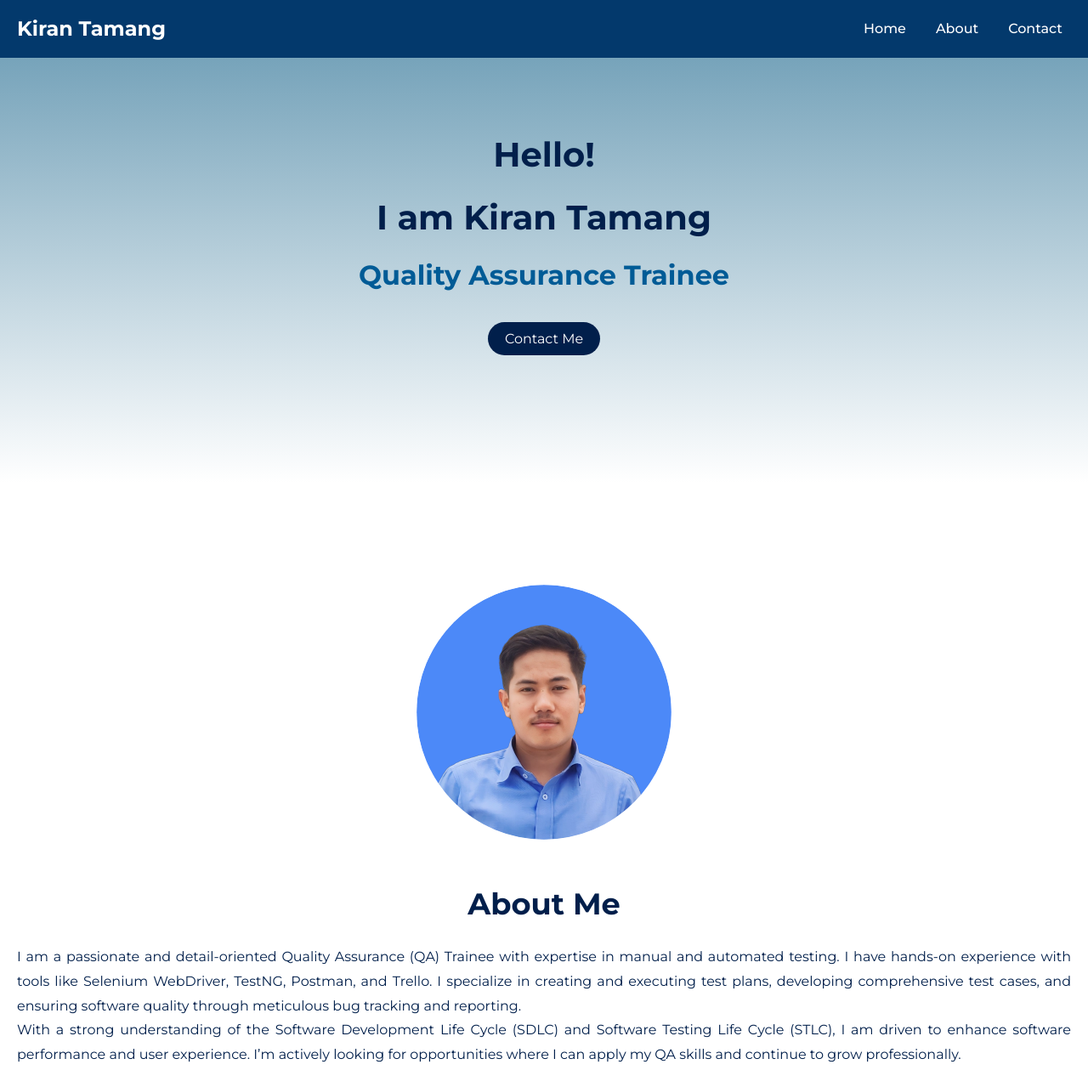
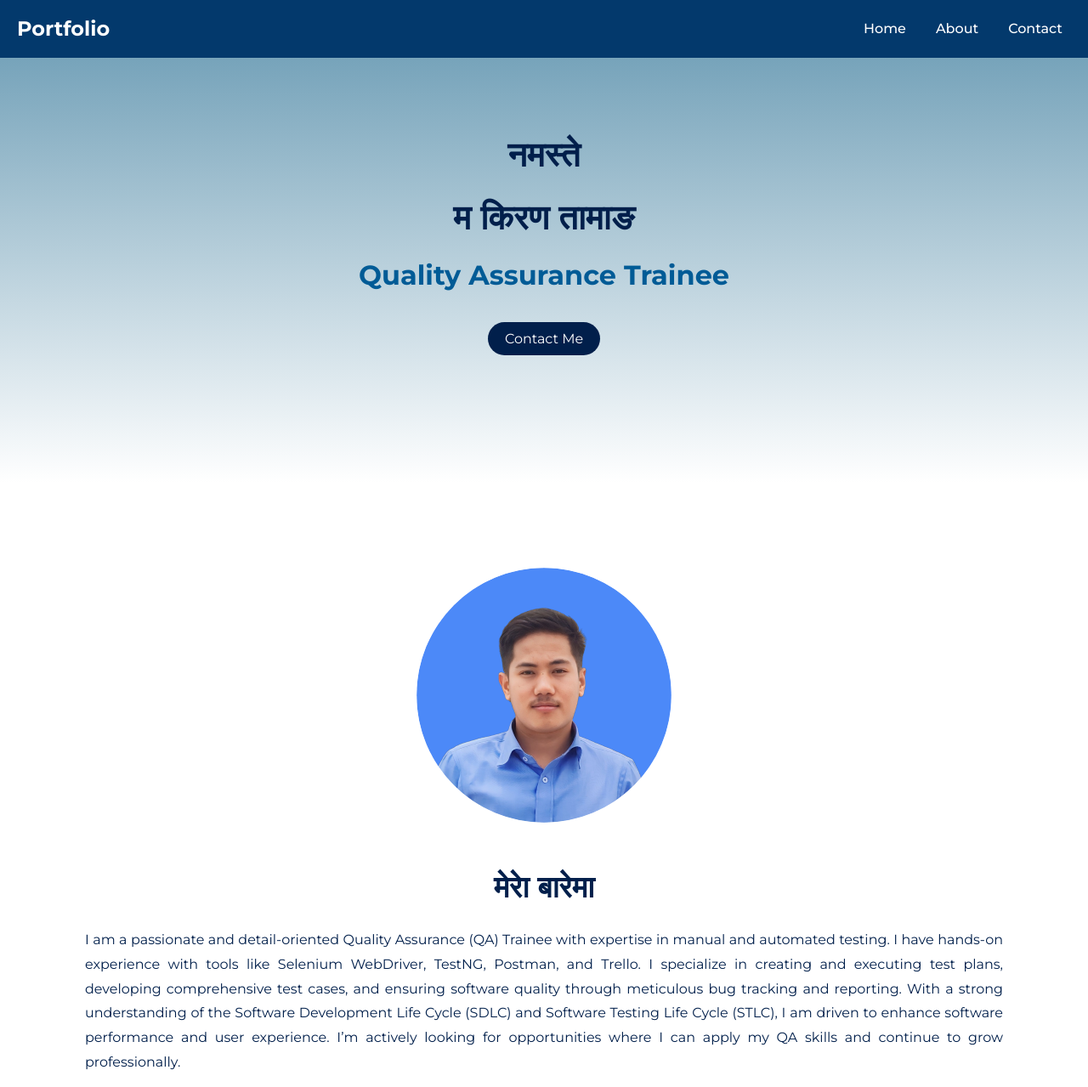
Before and after one commit to Tkiran55/QA_Portfolio, a plain HTML site: page index.html in a window 1280 px wide. Shown: the top 1279 px of the page at 85% size. Drawn offline with Linux system fonts and the light colour scheme.

Commit message:
Changed in css

```diff
--- a/index.html
+++ b/index.html
@@ -27,7 +27,7 @@
   <body>
     <!-- Navbar -->
     <header class="navbar">
-      <div class="navbar-logo">Kiran Tamang</div>
+      <div class="navbar-logo">Portfolio</div>
       <nav class="navbar-links">
         <a href="#">Home</a>
         <a href="#about">About</a>
@@ -39,8 +39,8 @@
     <section class="intro">
       <div class="intro-section">
         <div class="intro-content">
-          <h1>Hello!</h1>
-          <h1>I am Kiran Tamang</h1>
+          <h1>नमस्ते</h1>
+          <h1>म किरण तामाङ</h1>
           <h2>Quality Assurance Trainee</h2>
           <a href="#contact">
             <button class="btn-secondary">Contact Me</button>
@@ -60,7 +60,7 @@
         </div>
 
         <div>
-          <h1>About Me</h1>
+          <h1>मेराे बारेमा</h1>
           <p>
             I am a passionate and detail-oriented Quality Assurance (QA) Trainee
             with expertise in manual and automated testing. I have hands-on
@@ -68,8 +68,6 @@
             Trello. I specialize in creating and executing test plans, developing
             comprehensive test cases, and ensuring software quality through
             meticulous bug tracking and reporting.
-          </p>
-          <p>
             With a strong understanding of the Software Development Life Cycle
             (SDLC) and Software Testing Life Cycle (STLC), I am driven to enhance
             software performance and user experience. I’m actively looking for
--- a/styles/style1.css
+++ b/styles/style1.css
@@ -100,6 +100,7 @@ section {
 
 .about {
   text-align: center;
+  padding: 100px;
 }
 
 .about-container {
```
